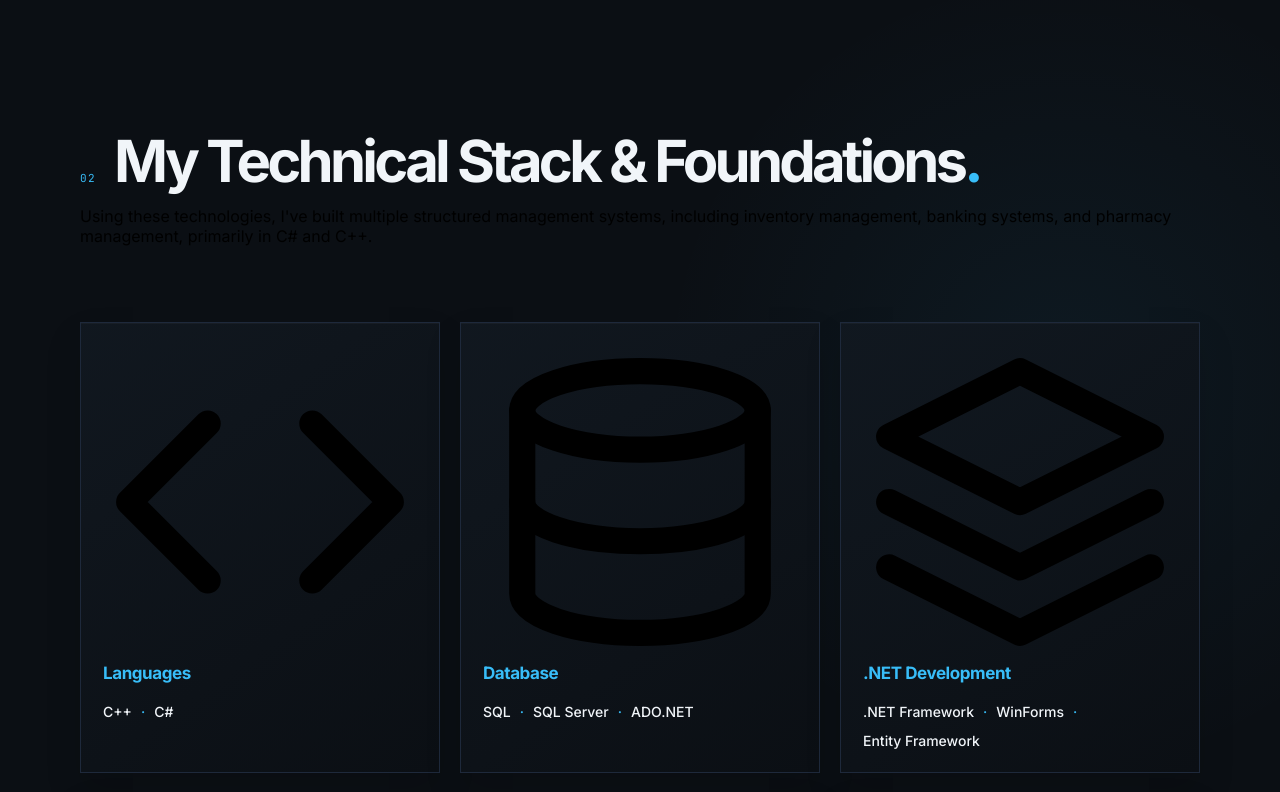
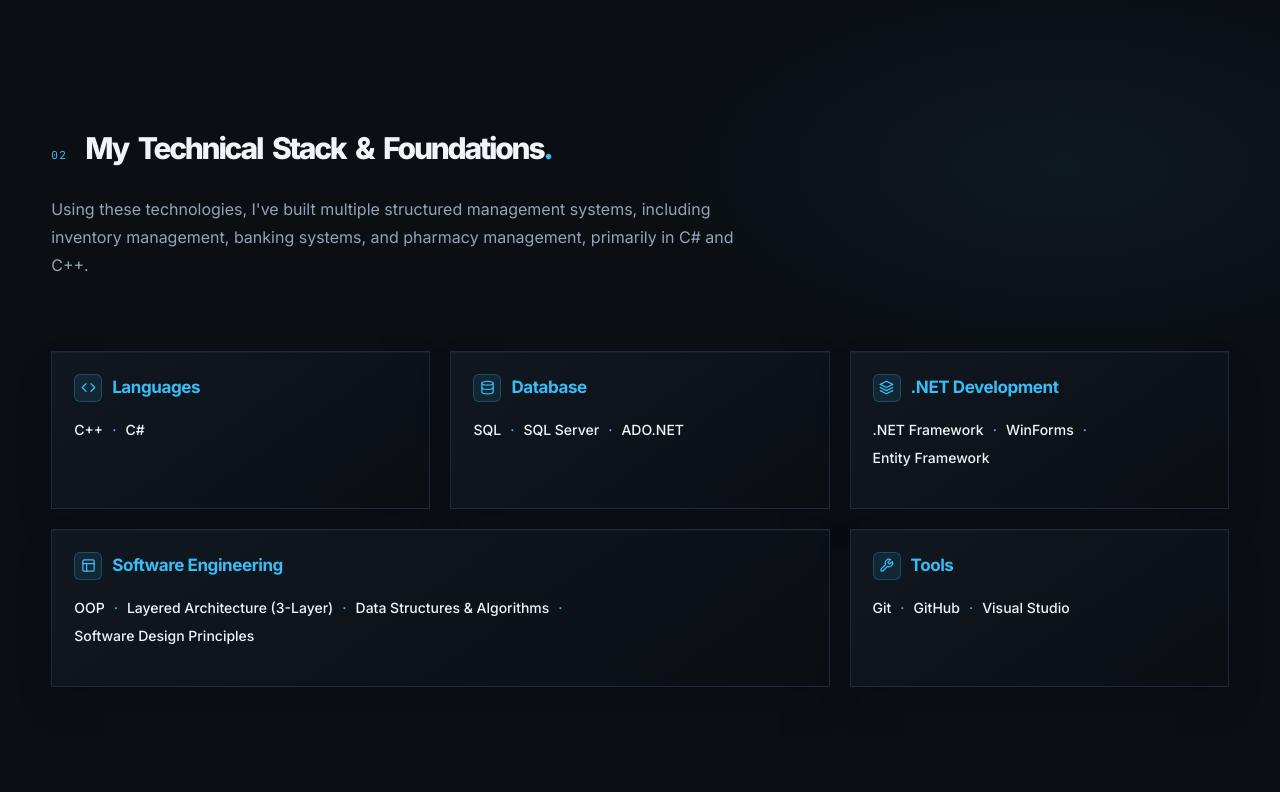
Before and after one commit to aymanhabbashprogramming/aymanhabbashprogramming.github.io, a React app: page / in a window 1280 px wide. Shown: the part 1740-2532 px from the top of the page. Built offline with nearby package versions, Linux system fonts and the light colour scheme; the HTML template or start-up script is replaced by a standard one.

Commit message:
style(skills): remove unused acquired skills styles and adjust section layout

```diff
--- a/src/components/Skills.css
+++ b/src/components/Skills.css
@@ -1,18 +1,170 @@
-.skills { --background:#0b0f14; --surface:#111820; --text:#f1f5f9; --muted:#94a3b8; --sky:#38bdf8; --violet:#a78bfa; --border:#1e293b; position:relative; overflow:hidden; padding:clamp(88px,12vw,168px) clamp(24px,6vw,96px); background:var(--background); }
-.skills::before { content:''; position:absolute; inset:0; pointer-events:none; background:radial-gradient(ellipse 42% 30% at 83% 22%,rgb(56 189 248 / 6%),transparent 75%); }
-.skills__inner { position:relative; max-width:1120px; margin:0 auto; }
-.skills__header { display:flex; align-items:baseline; gap:18px; opacity:0; transform:translateY(20px); transition:opacity .7s ease,transform .7s cubic-bezier(.2,.65,.3,1); }
-.skills__index { color:var(--sky); font-family:'JetBrains Mono',monospace; font-size:11px; letter-spacing:.13em; }
-.skills h2 { margin:0; color:var(--text); font-size:clamp(37px,5vw,58px); line-height:1; letter-spacing:-.065em; font-weight:700; }.skills h2 span { color:var(--sky); }
-.skills__blocks { display:grid; grid-template-columns:repeat(3,minmax(0,1fr)); gap:20px; margin-top:clamp(48px,7vw,76px); }
-.skills__block { display:flex; flex-direction:column; min-height:158px; padding:22px; border:1px solid var(--border); background:linear-gradient(145deg,rgb(17 24 32 / 94%),rgb(11 15 20 / 90%)); box-shadow:inset 0 1px rgb(241 245 249 / 3%),0 18px 34px rgb(0 0 0 / 13%); opacity:0; transform:translateY(18px); transition:opacity .65s calc(.1s * var(--block-index) + .1s) ease,transform .65s calc(.1s * var(--block-index) + .1s) cubic-bezier(.2,.65,.3,1),border-color .22s ease,background .22s ease; }
-.skills__block:hover { border-color:rgb(56 189 248 / 62%); background:linear-gradient(145deg,rgb(17 24 32),rgb(17 29 39)); }
-.skills__block:nth-child(4) { grid-column:1 / span 2; }.skills__block:nth-child(4) ul { max-width:510px; }
-.skills h3 { margin:0; color:var(--sky); font-size:17px; line-height:1.25; letter-spacing:-.025em; font-weight:700; }
-.skills ul { display:flex; flex-wrap:wrap; align-content:flex-start; gap:9px 0; margin:18px 0 0; padding:0; list-style:none; }.skills li { color:var(--text); font-size:14px; line-height:1.4; font-weight:500; }.skills li:not(:last-child)::after { content:'·'; margin:0 9px; color:var(--sky); }
-.skills__divider { height:1px; margin:clamp(50px,7vw,78px) 0; background:var(--border); transform:scaleX(0); transform-origin:left; transition:transform .8s .45s ease; }
-.skills__secondary-block { display:flex; justify-content:center; }.skills__secondary-block .skills__block { width:min(315px,100%); min-height:0; padding:18px 20px; border-color:rgb(30 41 59 / 80%); background:rgb(17 24 32 / 50%); }.skills__block--secondary h3 { color:var(--muted); font-size:15px; }.skills__block--secondary ul { margin-top:12px; }.skills__block--secondary li { color:var(--muted); font-size:13px; }.skills__block--secondary li:not(:last-child)::after { color:var(--violet); }
-.skills--visible .skills__header,.skills--visible .skills__block { opacity:1; transform:translateY(0); }.skills--visible .skills__divider { transform:scaleX(1); }
-@media (max-width:900px) { .skills__blocks { grid-template-columns:repeat(2,minmax(0,1fr)); }.skills__block:nth-child(4) { grid-column:auto; }.skills__block { min-height:166px; } }
-@media (max-width:600px) { .skills__blocks { grid-template-columns:1fr; gap:14px; }.skills__block { min-height:0; padding:20px; }.skills__block:nth-child(4) { grid-column:auto; }.skills h3 { font-size:16px; }.skills li { font-size:13px; }.skills__divider { margin:48px 0; }.skills__secondary-block .skills__block { width:100%; } }
-@media (prefers-reduced-motion:reduce) { .skills__header,.skills__block { opacity:1; transform:none; transition:none; }.skills__divider { transform:scaleX(1); transition:none; } }
+.skills {
+  --background: #0b0f14;
+  --surface: #111820;
+  --text: #f1f5f9;
+  --muted: #94a3b8;
+  --sky: #38bdf8;
+  --violet: #a78bfa;
+  --border: #1e293b;
+  position: relative;
+  overflow: hidden;
+  padding: clamp(88px, 12vw, 168px) clamp(20px, 4vw, 60px);
+  background: var(--background);
+}
+
+.skills::before {
+  content: '';
+  position: absolute;
+  inset: 0;
+  pointer-events: none;
+  background: radial-gradient(ellipse 42% 30% at 83% 22%, rgb(56 189 248 / 6%), transparent 75%);
+}
+
+.skills__inner { position: relative; width: 100%; margin: 0 auto; }
+
+.skills__header {
+  display: flex;
+  align-items: baseline;
+  gap: 18px;
+  opacity: 0;
+  transform: translateY(20px);
+  transition: opacity .7s ease, transform .7s cubic-bezier(.2, .65, .3, 1);
+}
+
+.skills__index { color: var(--sky); font-family: 'JetBrains Mono', monospace; font-size: 11px; letter-spacing: .13em; }
+
+.skills h2 {
+  margin: 0;
+  color: var(--text);
+  font-size: clamp(30px, 2vw, 50px);
+  line-height: 1.1;
+  letter-spacing: -.075em;
+  word-spacing: .18em;
+  font-weight: 750;
+}
+.skills h2 span { color: var(--sky); }
+
+.skills__intro {
+  max-width: 720px;
+  margin: clamp(20px, 2.5vw, 30px) 0 0;
+  color: var(--muted);
+  font-size: 16px;
+  line-height: 1.75;
+  letter-spacing: normal;
+  opacity: 0;
+  transform: translateY(20px);
+  transition: opacity .7s .15s ease, transform .7s .15s cubic-bezier(.2, .65, .3, 1);
+}
+
+.skills__blocks {
+  display: grid;
+  grid-template-columns: repeat(3, minmax(0, 1fr));
+  gap: 20px;
+  margin-top: clamp(40px, 6vw, 72px);
+}
+
+.skills__block {
+  display: flex;
+  flex-direction: column;
+  min-height: 158px;
+  padding: 22px;
+  border: 1px solid var(--border);
+  background: linear-gradient(145deg, rgb(17 24 32 / 94%), rgb(11 15 20 / 90%));
+  box-shadow: inset 0 1px rgb(241 245 249 / 3%), 0 18px 34px rgb(0 0 0 / 13%);
+  opacity: 0;
+  transform: translateY(18px);
+  transition: opacity .65s calc(.1s * var(--block-index) + .1s) ease,
+              transform .65s calc(.1s * var(--block-index) + .1s) cubic-bezier(.2, .65, .3, 1),
+              border-color .22s ease,
+              background .22s ease;
+}
+
+.skills__block:hover {
+  border-color: rgb(56 189 248 / 62%);
+  background: linear-gradient(145deg, rgb(17 24 32), rgb(17 29 39));
+}
+
+.skills__block:nth-child(4) { grid-column: 1 / span 2; }
+.skills__block:nth-child(4) ul { max-width: 510px; }
+
+.skills__block-header {
+  display: flex;
+  align-items: center;
+  gap: 10px;
+}
+
+.skills__block-icon {
+  display: flex;
+  align-items: center;
+  justify-content: center;
+  width: 28px;
+  height: 28px;
+  border-radius: 6px;
+  background: rgb(56 189 248 / 10%);
+  border: 1px solid rgb(56 189 248 / 25%);
+  color: var(--sky);
+  flex-shrink: 0;
+  transition: all .3s ease;
+}
+
+.skills__block-icon svg { width: 15px; height: 15px; }
+
+.skills__block:hover .skills__block-icon {
+  background: rgb(56 189 248 / 18%);
+  border-color: rgb(56 189 248 / 45%);
+}
+
+.skills h3 {
+  margin: 0;
+  color: var(--sky);
+  font-size: 17px;
+  line-height: 1.25;
+  letter-spacing: -.025em;
+  font-weight: 700;
+}
+
+.skills ul {
+  display: flex;
+  flex-wrap: wrap;
+  align-content: flex-start;
+  gap: 9px 0;
+  margin: 18px 0 0;
+  padding: 0;
+  list-style: none;
+}
+
+.skills li {
+  color: var(--text);
+  font-size: 14px;
+  line-height: 1.4;
+  font-weight: 500;
+}
+
+.skills li:not(:last-child)::after {
+  content: '·';
+  margin: 0 9px;
+  color: var(--sky);
+}
+
+/* --- حركات الظهور --- */
+.skills--visible .skills__header,
+.skills--visible .skills__intro,
+.skills--visible .skills__block { opacity: 1; transform: translateY(0); }
+
+@media (max-width: 900px) {
+  .skills__blocks { grid-template-columns: repeat(2, minmax(0, 1fr)); }
+  .skills__block:nth-child(4) { grid-column: auto; }
+  .skills__block { min-height: 166px; }
+}
+
+@media (max-width: 600px) {
+  .skills__blocks { grid-template-columns: 1fr; gap: 14px; }
+  .skills__block { min-height: 0; padding: 20px; }
+  .skills__block:nth-child(4) { grid-column: auto; }
+  .skills h3 { font-size: 16px; }
+  .skills li { font-size: 13px; }
+}
+
+@media (prefers-reduced-motion: reduce) {
+  .skills__header, .skills__intro, .skills__block { opacity: 1; transform: none; transition: none; }
+}
```
